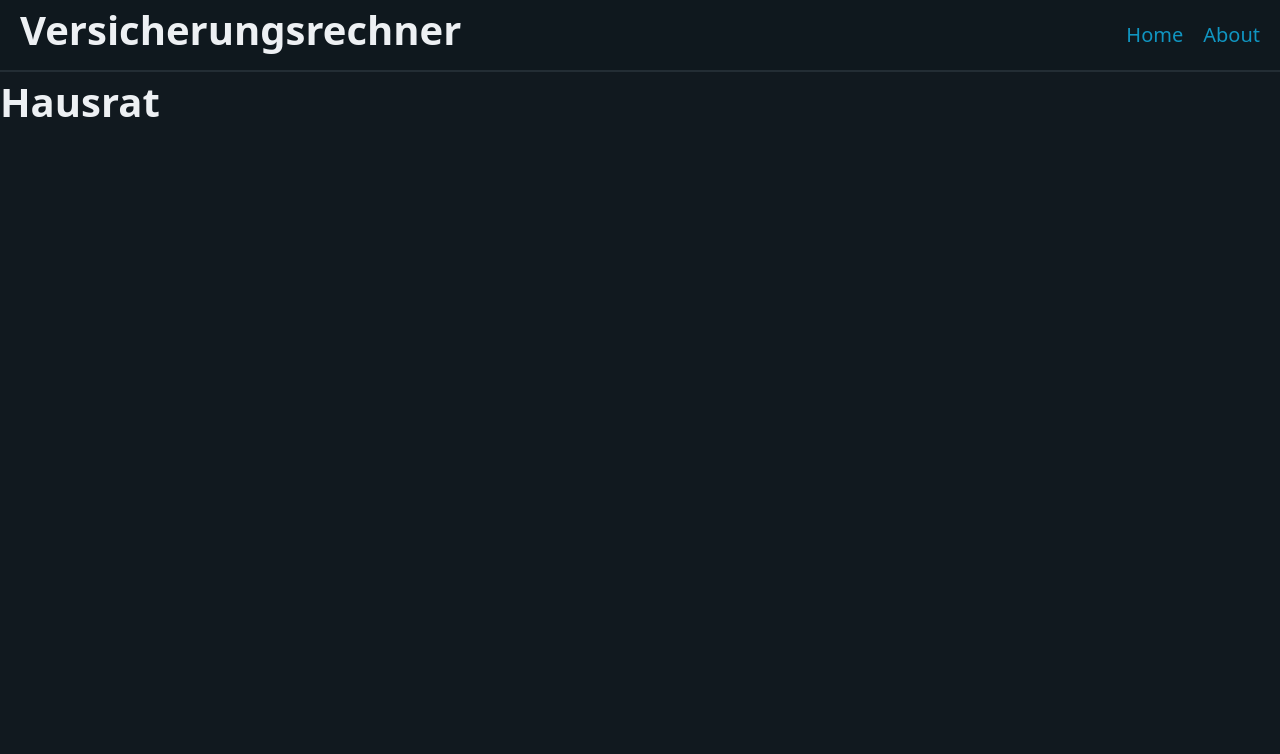
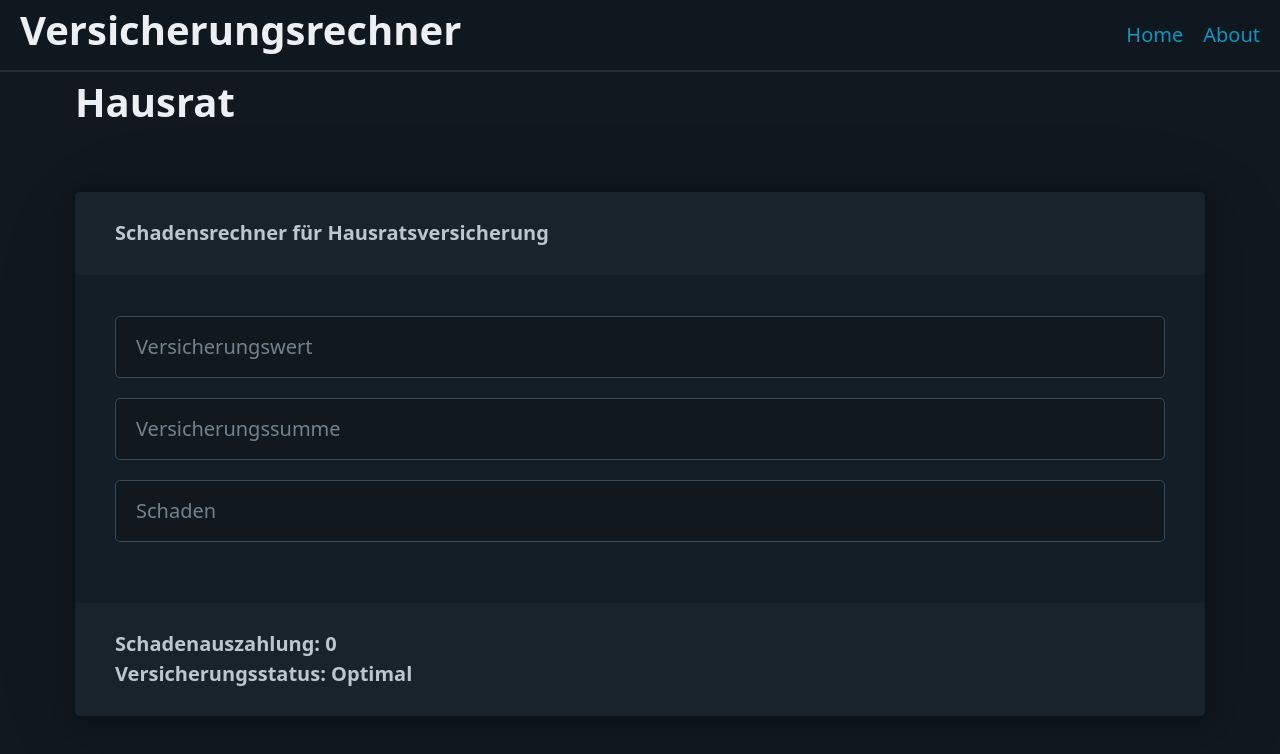
Before and after one commit to pcaracal/project_versicherungsrechner, a React (Create React App) app in the folder versicherungsrechner/: page /hausrat in a window 1280 px wide. Shown: the top 754 px of the page. Built offline with nearby package versions, Linux system fonts and the light colour scheme.

Commit message:
update input element, hausrat schadenrechner

```diff
--- /dev/null
+++ b/versicherungsrechner/src/components/InputElement.js
@@ -0,0 +1,28 @@
+import { React, useState, useEffect } from "react";
+
+const InputElement = (props) => { //Props: func: setVal() | str/int: val | str: placeholder | bool: onlyNumbers
+    const [val, setVal] = useState("");
+    const placeholder = props.placeholder;
+    const numPattern = "[0-9]*";
+
+    useEffect(() => {
+        props.setVal(val)
+    }, [val]);
+
+
+    return (
+        <div className="InputElement">
+            <input
+                placeholder={placeholder}
+                pattern={props.onlyNumbers ? numPattern : "*"}
+                onChange={(e) => {
+                    setVal(() => (e.target.validity.patternMismatch ? val : e.target.value));
+
+                }}
+                value={val}
+            />
+        </div>
+    );
+}
+
+export default InputElement;
--- a/versicherungsrechner/src/sites/Hausrat.js
+++ b/versicherungsrechner/src/sites/Hausrat.js
@@ -1,8 +1,59 @@
+import { useState, useEffect } from "react";
+import InputElement from "../components/InputElement";
+
 const Hausrat = () => {
+    const [vw, setVW] = useState(0);
+    const [vs, setVS] = useState(0);
+    const [dmg, setDmg] = useState(0);
+    const [payment, setPayment] = useState(0);
+    const [VsStatus, setVsStatus] = useState(1);
+    const vstypes = ["Überversichert", "Optimal", "Unterversichert"];
+    const [vstype, setVstype] = useState(vstypes[1]);
+
+    const checkVsStatus = () => {
+        const tmp = vs / vw;
+
+        switch (tmp) {
+            default:
+            case tmp > 1: {
+                setVsStatus(0);
+                break;
+            }
+            case tmp === 1: {
+                setVsStatus(1);
+                break;
+            }
+            case tmp < 1: {
+                setVsStatus(2);
+                break;
+            }
+        }
+    }
+
+    useEffect(() => {
+        checkVsStatus();
+    }, [vw, vs, dmg]);
+
     return (
         <div className="Hausrat">
-            <main>
+            <main className="container">
                 <h1>Hausrat</h1>
+
+                <article>
+                    <header><strong>Schadensrechner für Hausratsversicherung</strong></header>
+
+                    <InputElement setVal={setVW} onlyNumbers={true} placeholder={"Versicherungswert"} />
+                    <InputElement setVal={setVS} onlyNumbers={true} placeholder={"Versicherungssumme"} />
+                    <InputElement setVal={setDmg} onlyNumbers={true} placeholder={"Schaden"} />
+
+                    <footer>
+                        <strong>
+                            {/* Schadenauszahlung: {payment === Infinity ? 0 : (payment ? payment : 0)} */}
+                            Schadenauszahlung: {payment} <br />
+                            Versicherungsstatus: {vstype}
+                        </strong>
+                    </footer>
+                </article>
             </main>
         </div>
     );
```
